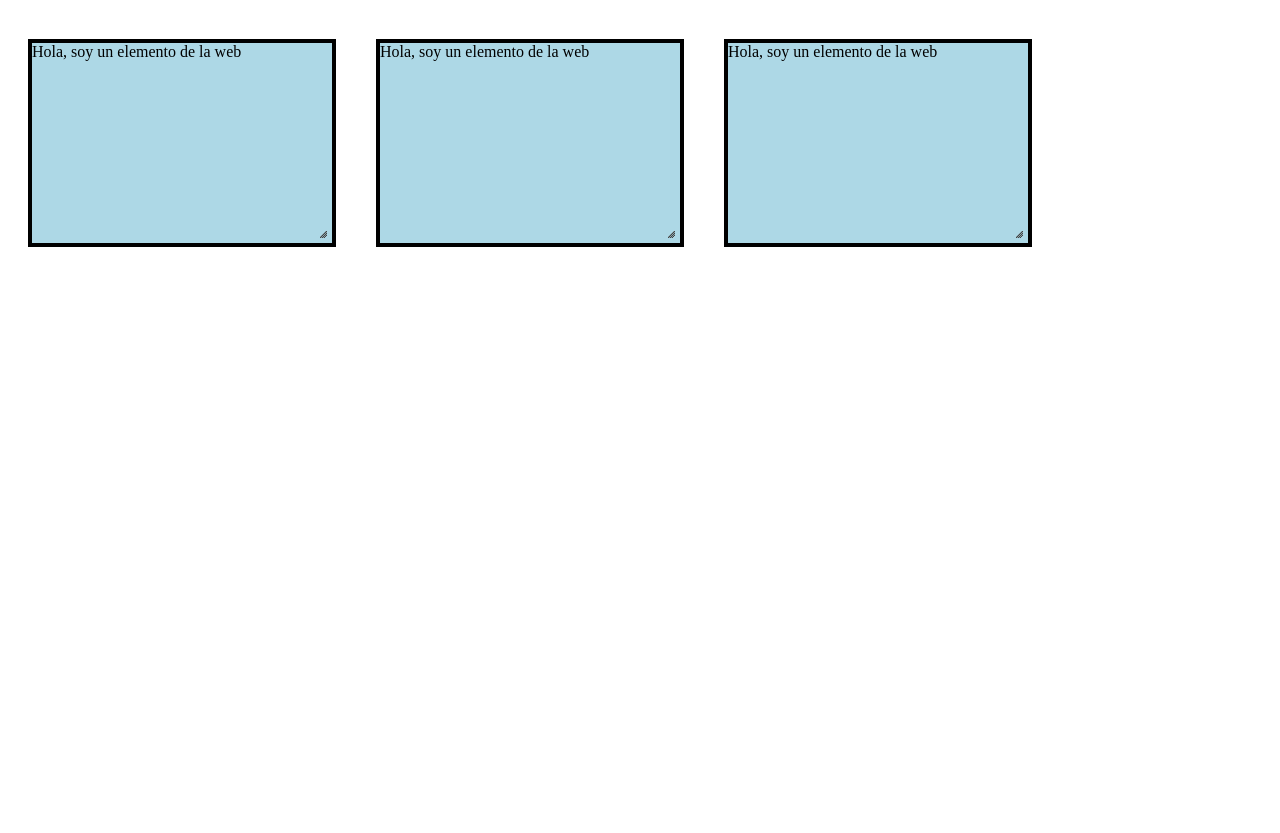
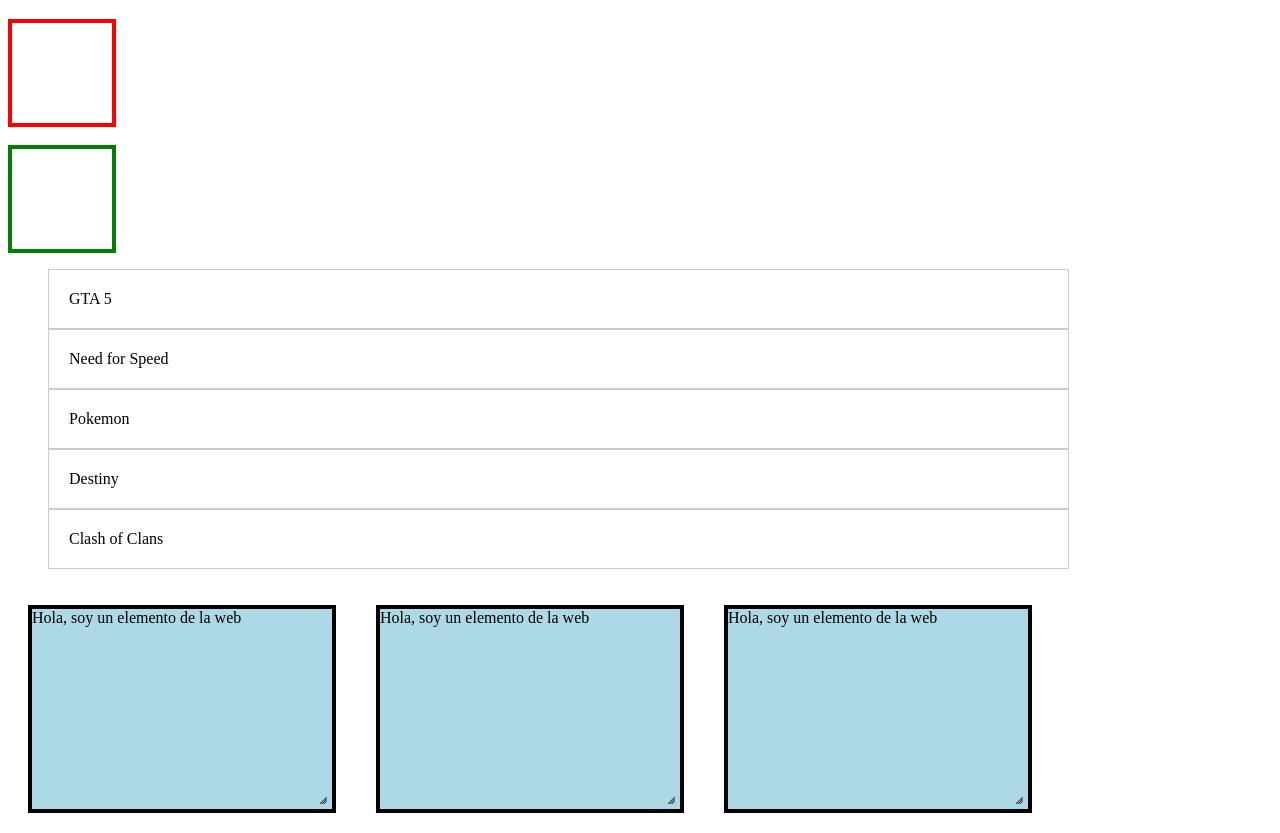
Before and after one commit to shadoblack/pruebasJavascript, a website: page pruebas-jquery/interface.html in a window 1280 px wide. Shown: the part 61-894 px from the top of the page. Before the commit the page ends 800 px from the top, so only its background shows below. Drawn offline with Linux system fonts and the light colour scheme.

Commit message:
jqueryui2

```diff
--- a/pruebas-jquery/JS/06-interface.js
+++ b/pruebas-jquery/JS/06-interface.js
@@ -7,4 +7,22 @@ $(document).ready(()=>{
 
     $('.elemento').resizable();
 
+    //seleccionar y ordenar elementos
+
+    // $('.lista-seleccionable').selectable();
+    $('.lista-seleccionable').sortable({
+        update: function(event,ui){
+            console.log("ha cambiado la lista");
+        }
+    });
+
+    //drop
+    $('#elemento-movido').draggable();
+    $('#area').droppable({
+        drop: function(){
+            console.log("has soltado algo dentro del area");
+        }
+    });
+
+
 });
--- a/pruebas-jquery/interface.html
+++ b/pruebas-jquery/interface.html
@@ -19,10 +19,43 @@
         margin: 20px;
         float: left;
       }
+      .lista-seleccionable li{
+          width: 80%;
+          padding: 20px;
+          border: 1px solid #ccc;
+          list-style: none;
+          cursor: pointer;
+      }
+
+      ul .ui-selecting {background:green;}
+      ul .ui-selected {background:blue;}
+
+      #elemento-movido{
+        width: 100px;
+        height: 100px;
+        border: 4px solid red;
+      }
+      #area{
+        width: 100px;
+        height: 100px;
+        border: 4px solid green;
+      }
     </style>
   </head>
   <body>
     <h1>Pruebas JQuery-JQuery UI</h1>
+
+    <div id="elemento-movido"></div>
+    <br>
+    <div id="area"></div>
+
+    <ul class="lista-seleccionable">
+        <li>GTA 5</li>
+        <li>Need for Speed</li>
+        <li>Pokemon</li>
+        <li>Destiny</li>
+        <li>Clash of Clans</li>
+    </ul>
 
     <div class="elemento">Hola, soy un elemento de la web</div>
 
```
